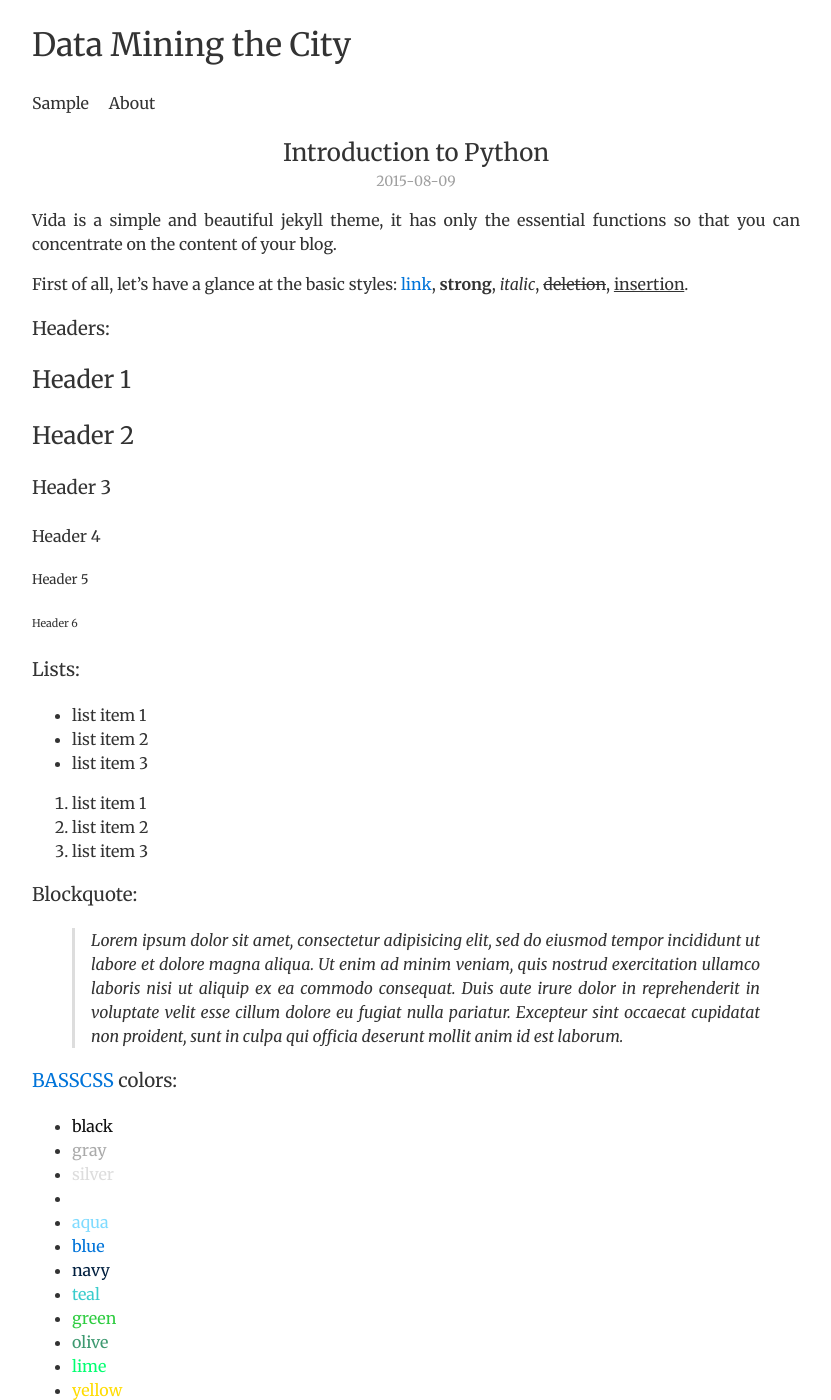
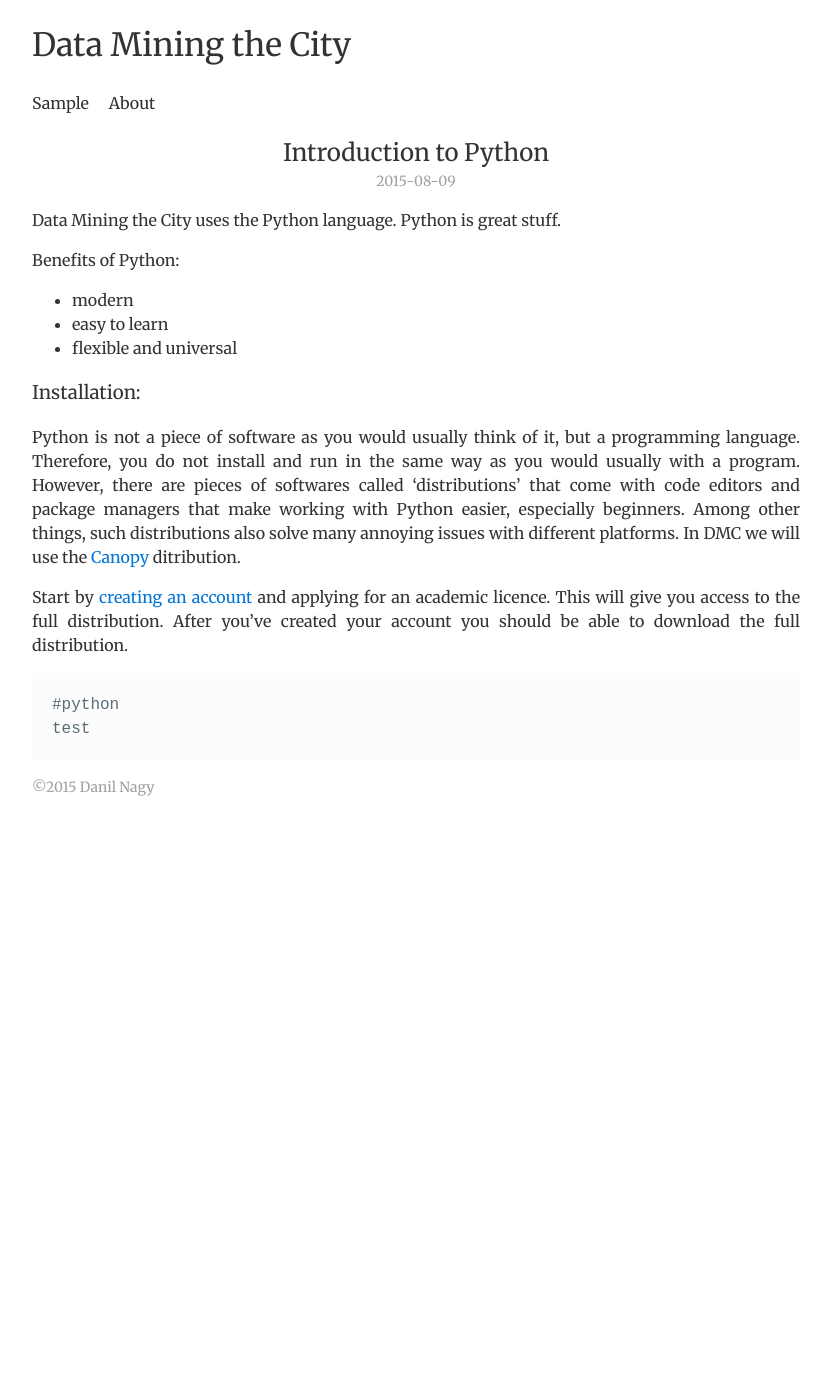
Before and after one commit to danilnagy/dmc, a Jekyll site: the page built from _posts/2015-08-09-introduction to Python.md, in a window 1280 px wide and 1400 px high. Shown: the whole window, without its empty margins (224-1055 px from the left). Built offline with Jekyll 4.4.1, drawn with Linux system fonts in a browser that asks for light colours; Markdown is read by kramdown in place of the engine named in the settings; comment, search, counter and statistics services are not loaded; some of the changed text lies outside the part shown.

Commit message:
Update 2015-08-09-introduction to Python.md

````diff
--- a/_posts/2015-08-09-introduction to Python.md
+++ b/_posts/2015-08-09-introduction to Python.md
@@ -4,105 +4,20 @@ title:  Introduction to Python
 date:   2015-08-09 00:00:00
 ---
 
-Vida is a simple and beautiful jekyll theme, it has only the essential functions
-so that you can concentrate on the content of your blog.
+Data Mining the City uses the Python language. Python is great stuff.
 
-First of all, let's have a glance at the basic styles: [link](http://github.com/syaning/vida),
-**strong**, *italic*, <del>deletion</del>, <ins>insertion</ins>.
+Benefits of Python:
+- modern
+- easy to learn
+- flexible and universal
 
-### Headers:
+### Installation:
 
-# Header 1
-## Header 2
-### Header 3
-#### Header 4
-##### Header 5
-###### Header 6
+Python is not a piece of software as you would usually think of it, but a programming language. Therefore, you do not install and run in the same way as you would usually with a program. However, there are pieces of softwares called 'distributions' that come with code editors and package managers that make working with Python easier, especially beginners. Among other things, such distributions also solve many annoying issues with different platforms. In DMC we will use the [Canopy](https://www.enthought.com/products/canopy/) ditribution.
 
-### Lists:
-
-- list item 1
-- list item 2
-- list item 3
-
-1. list item 1
-2. list item 2
-3. list item 3
-
-### Blockquote:
-
-> Lorem ipsum dolor sit amet, consectetur adipisicing elit, sed do eiusmod tempor incididunt ut labore et dolore magna aliqua. Ut enim ad minim veniam, quis nostrud exercitation ullamco laboris nisi ut aliquip ex ea commodo consequat. Duis aute irure dolor in reprehenderit in voluptate velit esse cillum dolore eu fugiat nulla pariatur. Excepteur sint occaecat cupidatat non proident, sunt in culpa qui officia deserunt mollit anim id est laborum.
-
-### [BASSCSS](http://www.basscss.com/) colors:
-
-- <span class="black">black</span>
-- <span class="gray">gray</span>
-- <span class="silver">silver</span>
-- <span class="white">white</span>
-- <span class="aqua">aqua</span>
-- <span class="blue">blue</span>
-- <span class="navy">navy</span>
-- <span class="teal">teal</span>
-- <span class="green">green</span>
-- <span class="olive">olive</span>
-- <span class="lime">lime</span>
-- <span class="yellow">yellow</span>
-- <span class="orange">orange</span>
-- <span class="red">red</span>
-- <span class="fuchsia">fuchsia</span>
-- <span class="purple">purple</span>
-- <span class="maroon">maroon</span>
-
-### Horizontal rule:
-
------------------------
-
-### Image:
-
-![](/images/image.jpg)
-
-### Table:
-
-<table>
-    <thead>
-        <tr>
-            <th>Name</th>
-            <th>Age</th>
-            <th>Fruit</th>
-        </tr>
-    </thead>
-    <tbody>
-        <tr>
-            <td>Alex</td>
-            <td>22</td>
-            <td>Apple</td>
-        </tr>
-        <tr>
-            <td>Bran</td>
-            <td>20</td>
-            <td>Orange</td>
-        </tr>
-        <tr>
-            <td>Mike</td>
-            <td>21</td>
-            <td>Waltermelon</td>
-        </tr>
-    </tbody>
-</table>
-
-### Code
-
-Here are an ES6 code segment, in which `x => x * x` defines a function:
+Start by [creating an account](https://store.enthought.com/accounts/login/) and applying for an academic licence. This will give you access to the full distribution. After you've created your account you should be able to download the full distribution.
 
 ```
 #python
-var arr = [1, 2, 3, 4, 5];
-var b = arr.map(x => x * x);
-console.log(b);
+test
 ```
-
-{% highlight python linenos%}
-#python
-def foo
-  return 'foo'
-{% endhighlight %}
````
